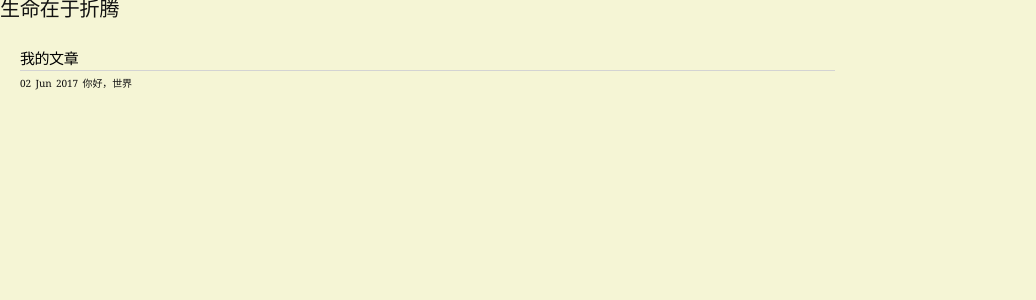
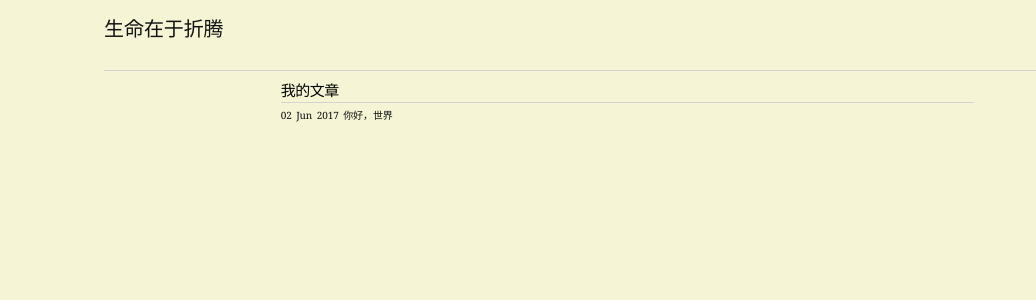
Before and after one commit to XiaoLLei/blog, a Jekyll site: the page built from index.html, in a window 1280 px wide. Shown: the top 300 px of the page, without its empty margins (0-1036 px from the left). Built offline with Jekyll 4.4.1, drawn with Linux system fonts in a browser that asks for light colours.

Commit message:
jekyll test 07

```diff
--- a/blog.css
+++ b/blog.css
@@ -30,10 +30,30 @@ body {
     width:98%;
 }
 
+/* Container */
 #container{
-
+    margin: 0 auto;
+    background-color:#f5f5d5;
+    padding: 1em;
+    width:85%;
+    min-width: 780px;
+    max-width: 1260px;
 }
 
+/* Header */
+
+#header{
+  width:100%;
+}
+
+#header{
+  border-bottom:1px solid #d3d3d3;
+  margin:1em;
+  float:left;
+  height:5em;
+}
+
+/* Content */
 #content{
     margin: 0 auto;
     background-color:#f5f5d5;
@@ -41,13 +61,6 @@ body {
     width: 65%;
     min-width:640px;
     max-width:960px;
-}
-
-/* Content */
-
-#content{
-       clear:both;
-       margin:1.5em 1em 1em 1em;
 }
 
 #content h1, h2, h3 {
@@ -58,3 +71,11 @@ body {
        letter-spacing: -0.03em;
        border-bottom:1px solid #d3d3d3;
 }
+
+#column01{
+    color:#005000;
+}
+
+#column02{
+    color:#500000;
+}
--- a/index.html
+++ b/index.html
@@ -6,6 +6,7 @@ title: 生命在于折腾
     <h1>{{ page.title }}</h1>
 </div>
 <div id="content">
+    <div id="column01">
         <h2>我的文章</h2>
         <ul>
             {% for post in site.posts %}
@@ -13,3 +14,6 @@ title: 生命在于折腾
             {% endfor %}
         </ul>
     </div>
+    <div id="column02">
+    </div>
+</div>
```
Lines whose indentation alone changed are shown as unchanged.
